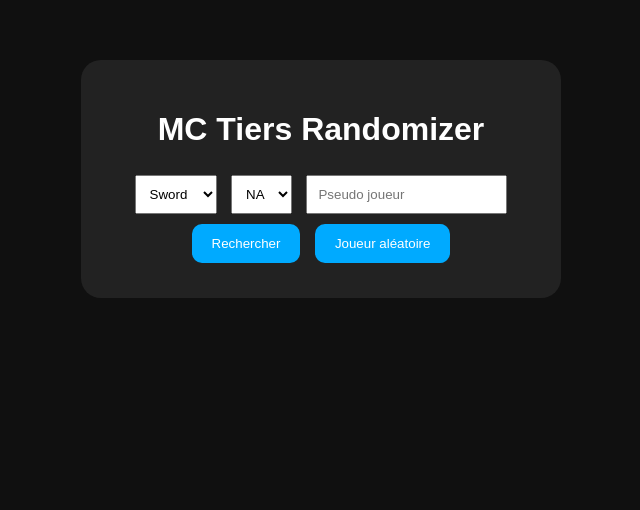
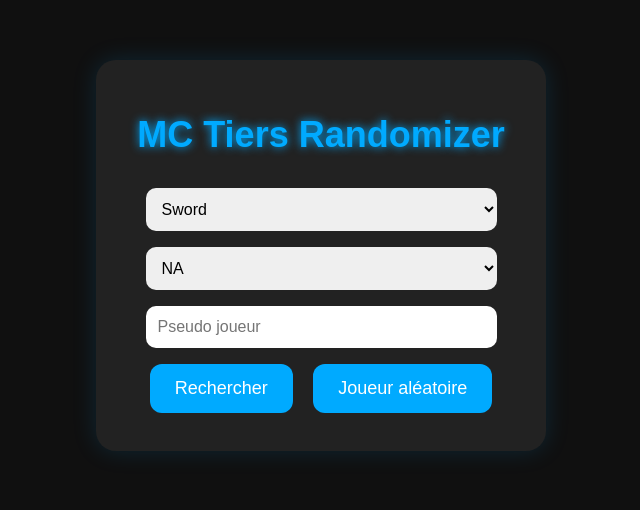
Before and after one commit to knockbacktwo/mctiers_randomizer, a Flask app: page / in a window 1280 px wide. Shown: the top 510 px of the page, without its empty margins (319-959 px from the left). Run offline with Flask 3, Linux system fonts and the light colour scheme.

Commit message:
Update style.css

```diff
--- a/static/style.css
+++ b/static/style.css
@@ -1,154 +1,442 @@
+/* =========================
+   GLOBAL
+========================= */
+
+* {
+    box-sizing: border-box;
+}
+
+
 body {
 
-    background:#101010;
-    color:white;
-    font-family:Arial;
-    text-align:center;
+    background: #101010;
+    color: white;
+
+    font-family: Arial, Helvetica, sans-serif;
+
+    text-align: center;
+
+    margin: 0;
+    padding: 0;
 
 }
 
 
+/* =========================
+   CONTAINER
+========================= */
+
 .container {
 
-    width:90%;
-    max-width:420px;
-    margin:60px auto;
-    background:#222;
-    padding:30px;
-    border-radius:20px;
+    width: 90%;
+    max-width: 450px;
+
+    margin: 60px auto;
+
+    background: #222;
+
+    padding: 30px;
+
+    border-radius: 20px;
+
+    box-shadow:
+        0 0 25px rgba(0,170,255,0.15);
+
+    animation: fadeContainer 0.6s ease;
+
+}
+
+
+@keyframes fadeContainer {
+
+    from {
+
+        opacity: 0;
+        transform: translateY(-30px);
+
+    }
+
+
+    to {
+
+        opacity: 1;
+        transform: translateY(0);
+
+    }
+
+}
+
+
+/* =========================
+   TITRE
+========================= */
+
+h1 {
+
+    font-size: 36px;
+
+    color: #00aaff;
+
+    text-shadow:
+        0 0 10px #00aaff;
+
+}
+
+
+/* =========================
+   FORMULAIRE
+========================= */
+
+input,
+select {
+
+    width: 90%;
+
+    padding: 12px;
+
+    margin: 8px;
+
+    border-radius: 10px;
+
+    border: none;
+
+    font-size: 16px;
+
+}
+
+
+input:focus,
+select:focus {
+
+    outline: 2px solid #00aaff;
 
 }
 
 
 
+/* =========================
+   BOUTONS
+========================= */
+
 button {
 
-    padding:12px 20px;
-    margin:5px;
+    padding: 14px 25px;
 
-    background:#00aaff;
-    color:white;
+    margin: 8px;
 
-    border:none;
-    border-radius:10px;
 
-    cursor:pointer;
+    background: #00aaff;
 
-    transition:0.25s;
+    color: white;
 
-}
 
-button:hover {
+    border: none;
 
-    background:#0090dd;
-    transform:translateY(-3px);
-    box-shadow:0 8px 20px rgba(0,170,255,.35);
+    border-radius: 12px;
 
-}
 
-button:active {
+    font-size: 18px;
 
-    transform:scale(.96);
+    cursor: pointer;
+
+
+    transition:
+        transform 0.2s,
+        background 0.2s,
+        box-shadow 0.2s;
 
 }
 
 
-input, select {
+button:hover {
 
-    padding:10px;
-    margin:5px;
-
-}
+    background: #0088cc;
 
 
-.card {
-
-    background:#0d0420;
-    padding:20px;
-    margin-top:20px;
-    border-radius:15px;
-
-    transition:0.3s;
-
-}
+    transform:
+        translateY(-4px)
+        scale(1.05);
 
 
-.card:hover {
+    box-shadow:
 
-    transform:scale(1.05);
-    box-shadow:0 0 25px rgba(0,170,255,0.5);
+        0 10px 25px
+        rgba(0,170,255,0.5);
 
 }
 
 
 
-.error {
+button:active {
 
-    color:red;
+    transform: scale(0.92);
 
 }
 
-@keyframes fadeUp {
+
+
+/* =========================
+   CARTE JOUEUR
+========================= */
+
+
+.player-card {
+
+
+    background:
+
+    linear-gradient(
+        145deg,
+        #16052d,
+        #080014
+    );
+
+
+    padding: 25px;
+
+
+    margin-top: 25px;
+
+
+    border-radius: 20px;
+
+
+    border:
+
+    2px solid #00aaff;
+
+
+    box-shadow:
+
+    0 0 20px
+    rgba(0,170,255,0.5);
+
+
+
+    animation:
+
+    playerAppear
+    0.7s ease;
+
+
+}
+
+
+
+@keyframes playerAppear {
+
 
     from {
-        opacity: 0;
-        transform: translateY(25px);
+
+
+        opacity:0;
+
+
+        transform:
+
+        translateY(50px)
+        scale(0.8);
+
+
     }
 
+
+
     to {
-        opacity: 1;
-        transform: translateY(0);
+
+
+        opacity:1;
+
+
+        transform:
+
+        translateY(0)
+        scale(1);
+
+
     }
 
 }
 
-.card {
 
-    animation: fadeUp 0.5s ease;
+
+
+.player-card:hover {
+
+
+    transform:
+
+    scale(1.05);
+
+
+    box-shadow:
+
+    0 0 40px
+    rgba(0,170,255,0.8);
+
+
 }
 
-/* Mobile */
-@media (max-width: 600px) {
+
+
+/* =========================
+   IMAGES TIERS
+========================= */
+
+
+img {
+
+    max-width:100%;
+
+    height:auto;
+
+}
+
+
+
+.player-card img {
+
+
+    width:80px;
+
+
+    margin:10px;
+
+
+    animation:
+
+    iconFloat
+    2s infinite ease-in-out;
+
+
+}
+
+
+
+@keyframes iconFloat {
+
+
+    0%,100% {
+
+        transform:translateY(0);
+
+    }
+
+
+    50% {
+
+        transform:translateY(-8px);
+
+    }
+
+}
+
+
+
+/* =========================
+   ERREURS
+========================= */
+
+
+.error {
+
+
+    color:#ff4444;
+
+
+    font-size:18px;
+
+
+    margin-top:20px;
+
+
+}
+
+
+
+/* =========================
+   MOBILE
+========================= */
+
+
+@media(max-width:600px) {
+
 
     body {
-        font-size: 18px;
-        padding: 10px;
+
+        font-size:18px;
+
+        padding:10px;
+
     }
 
+
+
     .container {
-        width: 95%;
-        margin: auto;
+
+
+        width:95%;
+
+
+        margin:20px auto;
+
+
+        padding:20px;
+
+
     }
 
+
+
     h1 {
-        font-size: 32px;
-        text-align: center;
+
+
+        font-size:30px;
+
+
     }
 
-    form {
-        display: flex;
-        flex-direction: column;
-        gap: 15px;
+
+
+    input,
+    select,
+    button {
+
+
+        width:100%;
+
+
+        font-size:20px;
+
+
+        padding:14px;
+
+
     }
 
-    input, select, button {
-        width: 100%;
-        font-size: 20px;
-        padding: 12px;
+
+
+    button {
+
+
+        min-height:55px;
+
+
     }
 
-    button {
-        min-height: 50px;
+
+
+    .player-card {
+
+
+        width:100%;
+
+
+        padding:20px;
+
+
     }
 
-    .player-card {
-        width: 100%;
-        font-size: 20px;
-        padding: 20px;
-    }
 
-    img {
-        max-width: 100%;
-        height: auto;
-    }
+
 }
```
